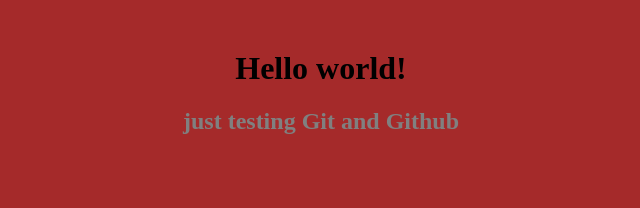
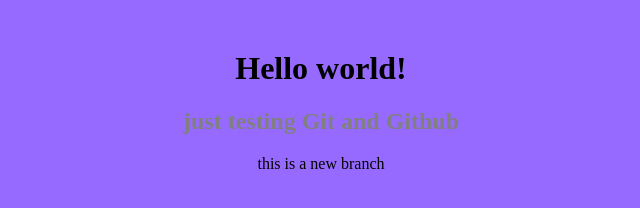
Before and after one commit to Magdy-Elawady/testing, a plain HTML site: page index.html in a window 1280 px wide. Shown: the whole page, without its empty margins (319-959 px from the left). Drawn offline with Linux system fonts and the light colour scheme.

Commit message:
making new styles to test branch

```diff
--- a/index.html
+++ b/index.html
@@ -9,6 +9,7 @@
 <body>
     <h1>Hello world!</h1>
     <h2>just testing Git and Github</h2>
+    <p>this is a new branch</p>
 
 
     <script src="index.js"></script>
--- a/style.css
+++ b/style.css
@@ -3,7 +3,7 @@
 }
 
 body{
-    background-color: brown;
+    background-color: rgb(150, 106, 255);
 }
 
 h1{
```
